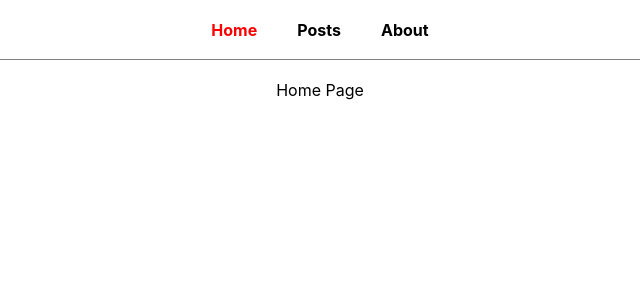
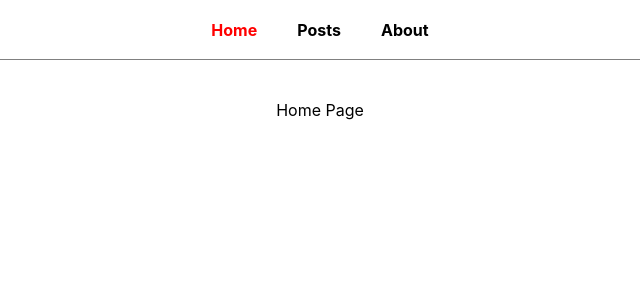
Before and after one commit to FourSqweez/nextjs-ts-basic-tailwind, a Next.js app: page / in a window 1280 px wide. Shown: the top 300 px of the page, without its empty margins (320-960 px from the left). Built offline with nearby package versions, Linux system fonts and the light colour scheme.

Commit message:
Edit : rename Layout and add classname

```diff
--- a/components/layout.tsx
+++ b/components/layout.tsx
@@ -1,13 +1,13 @@
 import React from 'react'
 import Navbar from './navbar'
 
-function layout({ children }: { children?: React.ReactNode }) {
+function Layout({ children }: { children?: React.ReactNode }) {
 	return (
 		<>
 			<Navbar />
-			{children}
+			<div className="container">{children}</div>
 		</>
 	)
 }
 
-export default layout
+export default Layout
```
